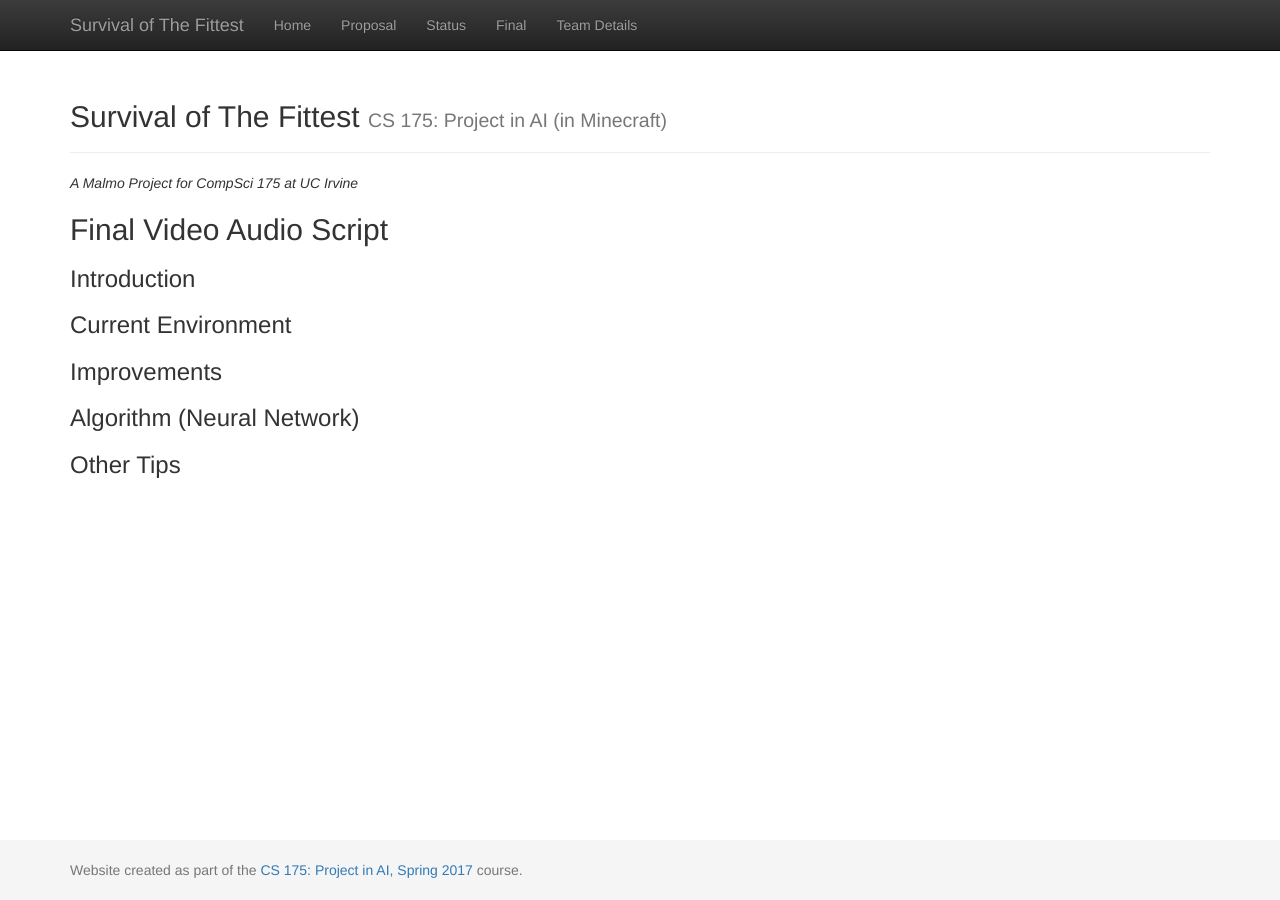
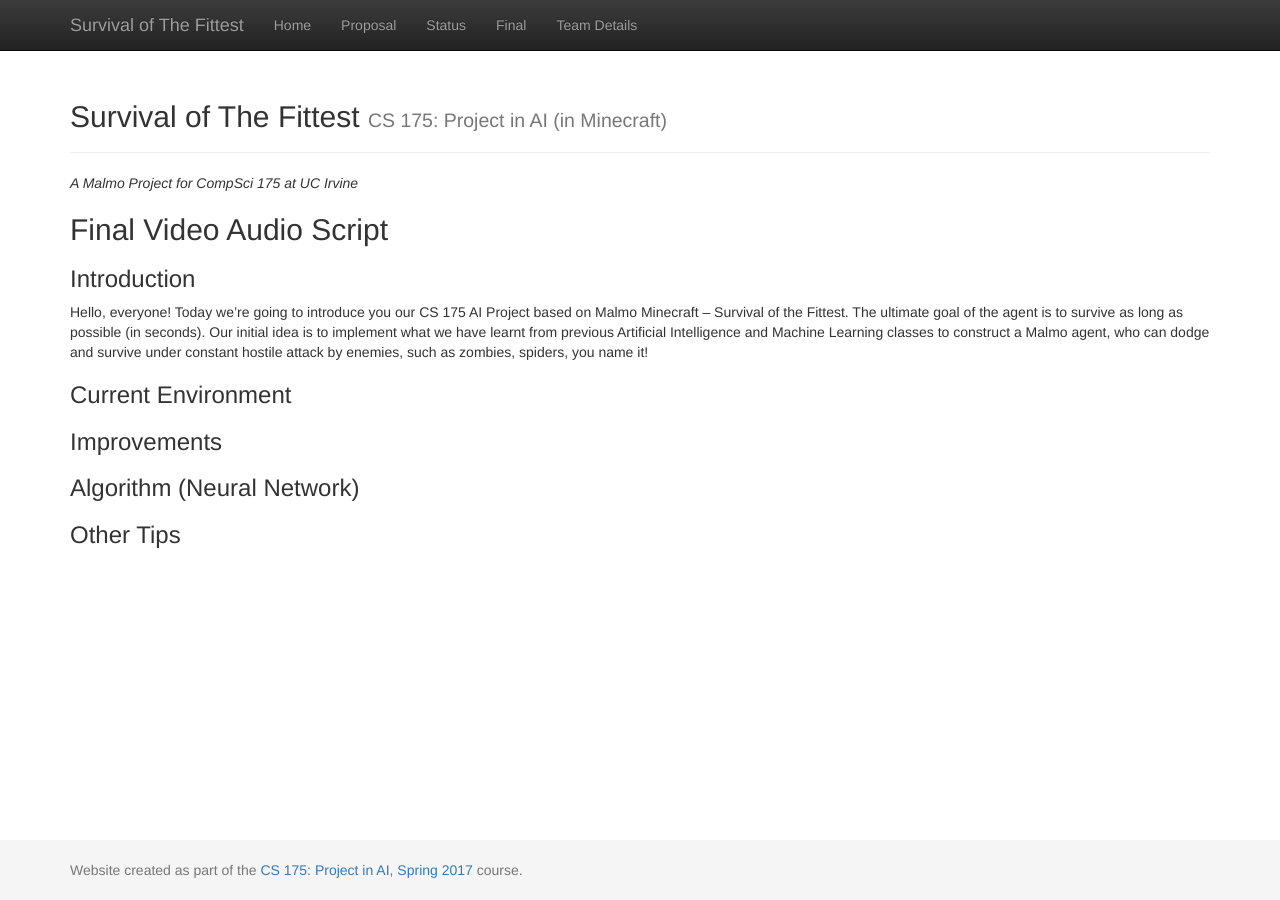
Before and after one commit to mingh2/SurvivalOfTheFittest, a Jekyll site: the page built from docs/final_video_audio_script.md, in a window 1280 px wide. Built offline with Jekyll 4.4.1, drawn with Linux system fonts in a browser that asks for light colours.

Commit message:
[ Introduction Section of the Audio Script ]

```diff
--- a/docs/final_video_audio_script.md
+++ b/docs/final_video_audio_script.md
@@ -8,6 +8,7 @@ title:  Final Video Audio Script
 ## Final Video Audio Script
 
 ### Introduction
+Hello, everyone! Today we're going to introduce you our CS 175 AI Project based on Malmo Minecraft -- Survival of the Fittest. The ultimate goal of the agent is to survive as long as possible (in seconds). Our initial idea is to implement what we have learnt from previous Artificial Intelligence and Machine Learning classes to construct a Malmo agent, who can dodge and survive under constant hostile attack by enemies, such as zombies, spiders, you name it!
 
 ### Current Environment
 
```
